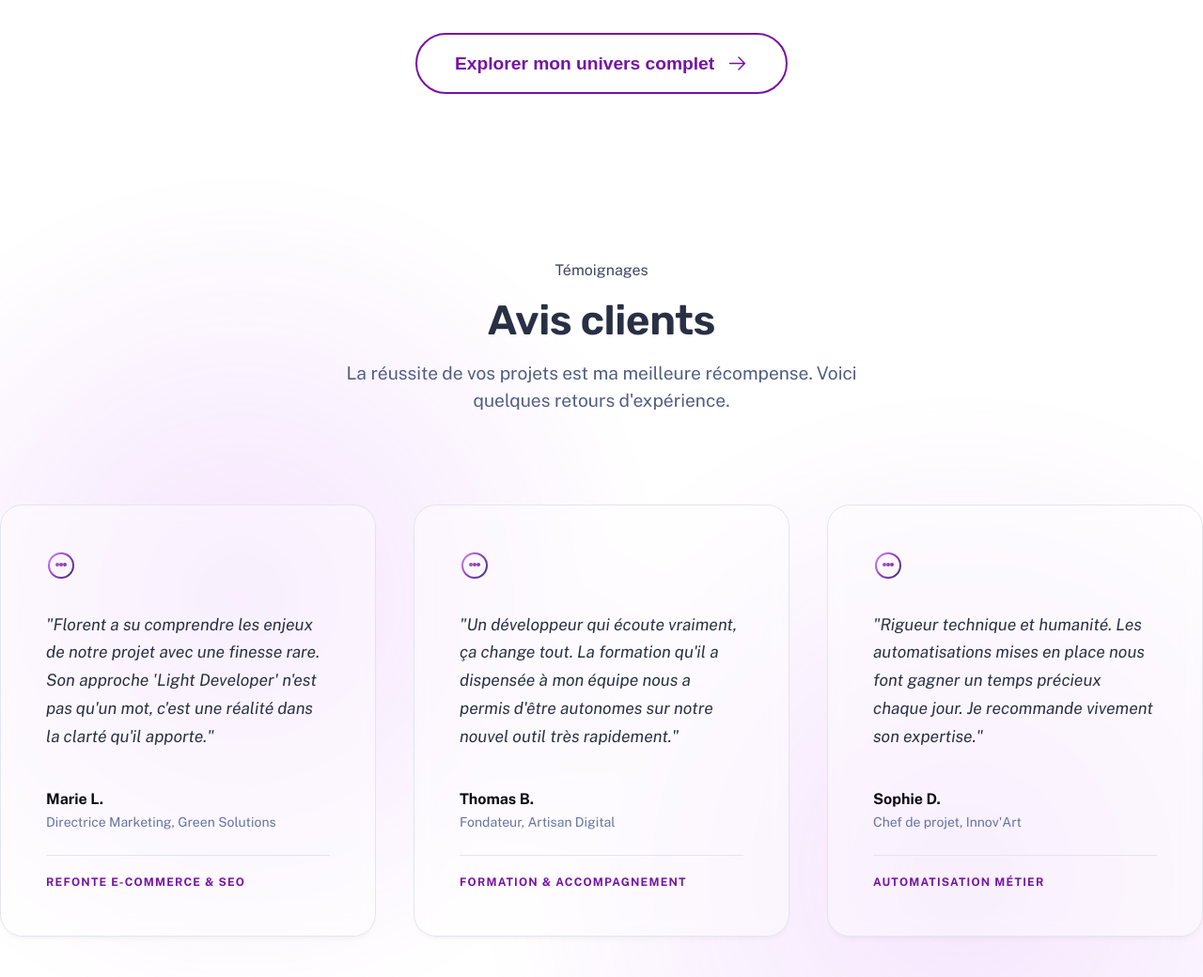
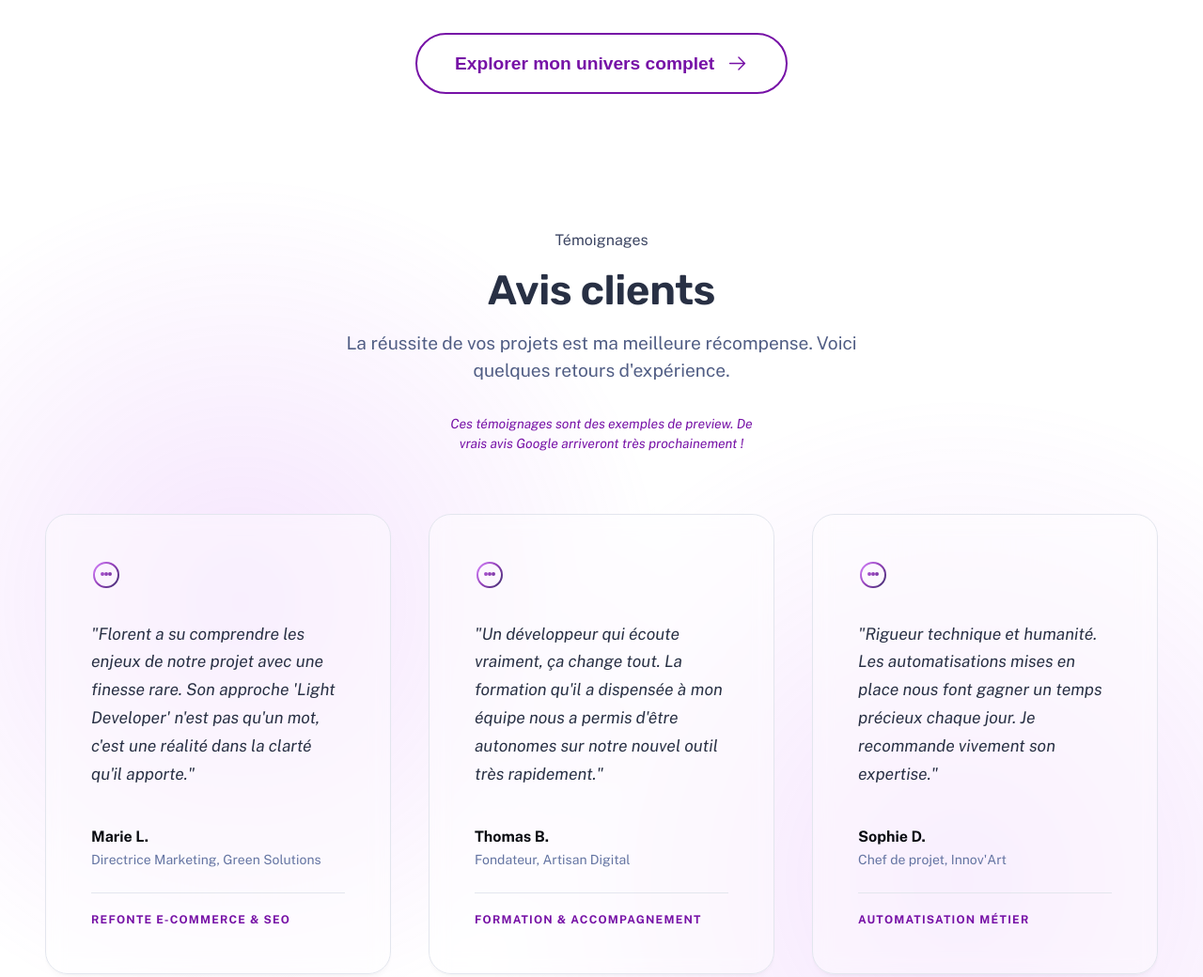
Before and after one commit to MuratFlorent/my-portfolio, an Astro site: page / in a window 1280 px wide. Shown: the part 3928-4968 px from the top of the page at 94% size. Built offline with nearby package versions, Linux system fonts and the light colour scheme; Astro itself is replaced by a stand-in of ours.

Commit message:
- Correction des marges de la section "Avis clients" pour une meilleure cohérence visuelle. - Ajout d'une mention précisant que les avis actuels sont des exemples en attente des avis Google réels.

```diff
--- a/src/components/Testimonials.astro
+++ b/src/components/Testimonials.astro
@@ -4,11 +4,12 @@ import Icon from './Icon.astro';
 
 <section id="testimonials" class="section testimonials">
 	<div class="testimonials-bg"></div>
-	<div class="container stack gap-12 lg:gap-20">
+	<div class="section-shell stack gap-12 lg:gap-20">
 		<header class="section-header stack gap-4 centered">
 			<div class="badge-accent mx-auto">Témoignages</div>
 			<h2>Avis clients</h2>
 			<p class="max-w-2xl mx-auto">La réussite de vos projets est ma meilleure récompense. Voici quelques retours d'expérience.</p>
+			<p class="preview-notice">Ces témoignages sont des exemples de preview. De vrais avis Google arriveront très prochainement !</p>
 		</header>
 
 		<div class="gallery">
@@ -67,9 +68,15 @@ import Icon from './Icon.astro';
 
 <style>
 	.testimonials {
-		padding: 8rem 0;
+		padding: 4rem 0;
 		position: relative;
 		overflow: hidden;
+	}
+
+	@media (min-width: 50em) {
+		.testimonials {
+			padding: 6rem 0;
+		}
 	}
 
 	.testimonials-bg {
@@ -82,6 +89,10 @@ import Icon from './Icon.astro';
 		            radial-gradient(circle at 80% 80%, var(--accent-overlay) 0%, transparent 40%);
 		z-index: -1;
 		opacity: 0.5;
+	}
+
+	.section-header {
+		margin-bottom: 0;
 	}
 
 	.testimonial-grid {
@@ -163,6 +174,15 @@ import Icon from './Icon.astro';
 		margin-top: auto;
 	}
 
+	.preview-notice {
+		font-size: var(--text-sm);
+		color: var(--accent-regular);
+		font-style: italic;
+		margin-top: 1rem;
+		max-width: 40ch;
+		margin-inline: auto;
+	}
+
 	.centered {
 		text-align: center;
 		margin-inline: auto;
```
